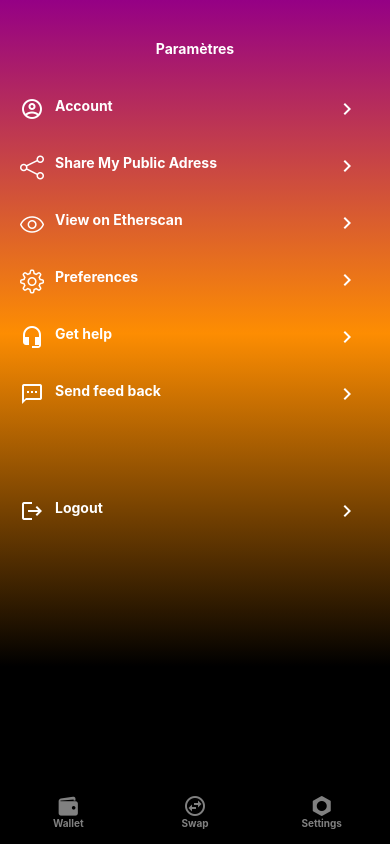
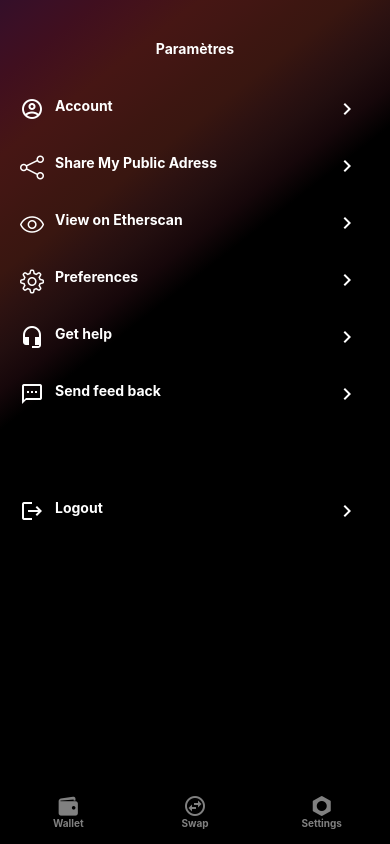
Before and after one commit to FlorianLeveil/CryptoProjectV2, a React Native app: screen /Settings in a window 390 px wide. Built offline with nearby package versions, Linux system fonts and the light colour scheme.

Commit message:
Background component

```diff
--- /dev/null
+++ b/src/components/MainBackground.js
@@ -0,0 +1,20 @@
+import screensStyles from "../views/CommonStyles";
+import {LinearGradient} from "expo-linear-gradient";
+import React from "react";
+import {View,} from "react-native";
+
+const MainBackground = (props) => {
+    return (
+        <View style={screensStyles.container}>
+            <LinearGradient
+                colors={['#340f29', '#3b0f25', '#400f1f', '#44121a', '#461614', '#421613', '#3d1611', '#391610', '#2d1211', '#220e0f', '#16070a', '#000000']}
+                locations={[0, 0.03, 0.06, 0.09, 0.12, 0.15, 0.18, 0.21, 0.24, 0.27, 0.30, 0.33]}
+                start={{x: 0.0, y: 0.25}}
+                end={{x: 0.1, y: 0.3}}
+                style={screensStyles.background}/>
+            {props.children}
+        </View>
+    )
+}
+
+export default MainBackground;
--- a/src/views/settings/Settings.js
+++ b/src/views/settings/Settings.js
@@ -2,21 +2,16 @@ import React from "react";
 import {FlatList, View,} from "react-native";
 
 import {Text} from 'react-native-elements';
-import {LinearGradient} from 'expo-linear-gradient';
 import screensStyles from "../CommonStyles";
 import ClickableArea from "../../components/Input/Input"
 import inputStyles from "../../components/Input/InputStyles";
 import {MaterialCommunityIcons, MaterialIcons, SimpleLineIcons} from '@expo/vector-icons';
+import MainBackground from "../../components/MainBackground";
 
 
 const Settings = ({}) => {
     return (
-        <View style={screensStyles.container}>
-            <LinearGradient
-                // Background Linear Gradient
-                colors={['rgba(149,0,133,1)', 'rgba(253,141,2,1)', 'rgba(0,0,0,1)', 'transparent']}
-                style={screensStyles.background}
-            />
+        <MainBackground>
             <View style={screensStyles.viewHeader}>
                 <Text style={screensStyles.viewTitleText} h5>Paramètres</Text>
             </View>
@@ -70,7 +65,7 @@ const Settings = ({}) => {
                           />
                       )}
             />
-        </View>
+        </MainBackground>
     );
 };
 
```
